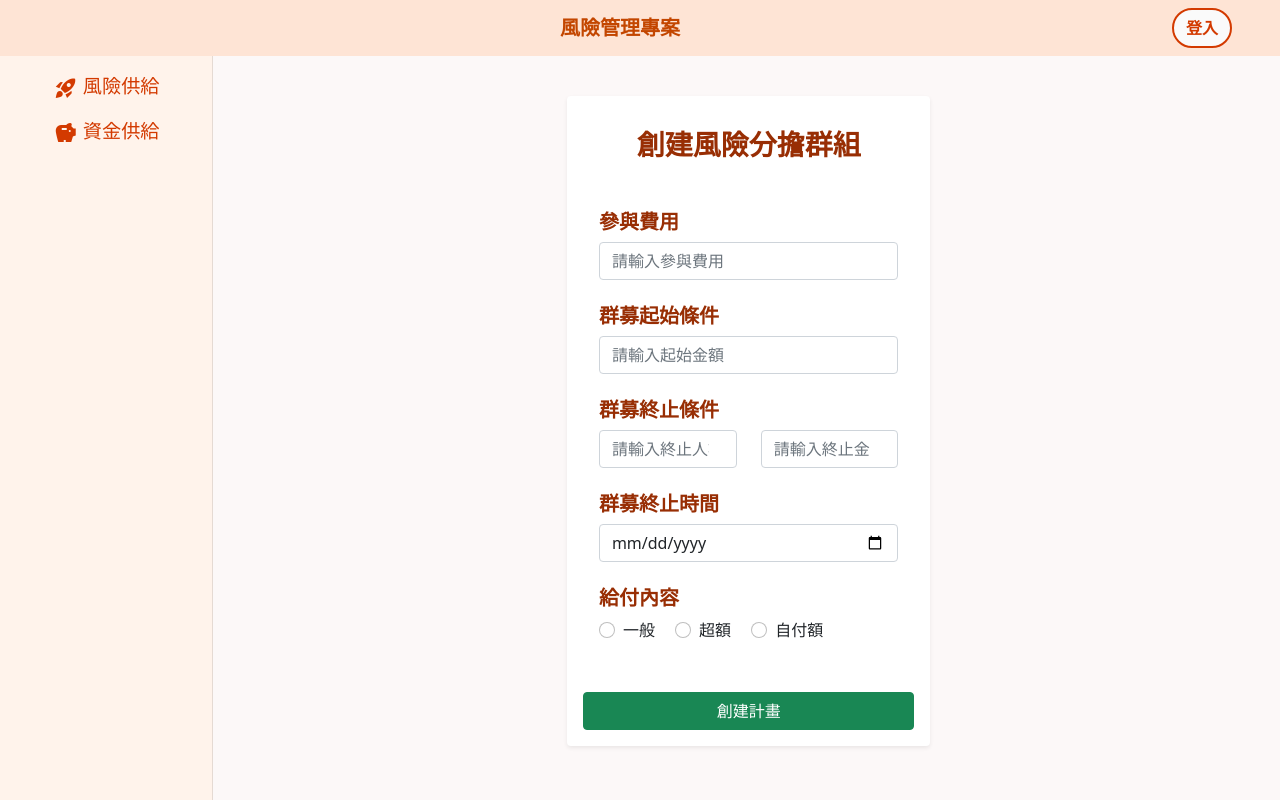
After one commit to AlfeeCNC/TT, a Django app: page /clubs/startPlan/createShareClub in a window 1280 px wide. The commit adds this page. Run offline with Django 4.2, Linux system fonts and the light colour scheme; some libraries are stand-ins or nearby versions.

Commit message:
add:團體計劃功能

```diff
--- /dev/null
+++ b/clubs/templates/startPlan/createShareClub.html
@@ -0,0 +1,59 @@
+{% extends 'base.html' %}
+{% block title %} 創建風險分擔團體 {% endblock title %}
+{% block content %}
+<section style="padding-top:48px;">
+    <div class="card mx-auto mt-5 shadow-sm w-35" style="width: 18rem; border: transparent;">
+        <div class="card-body">
+            <h3 class="card-title text-center mt-3" style="color:#982e04;"><strong>創建風險分擔群組</strong></h3>
+            <form action="" method="POST">
+                {% csrf_token %}
+                <div class="mt-5 ms-3 me-3 mb-4">
+                    <h5 class="form-label mb-2" style="color:#982e04;"><strong>參與費用</strong></h5>
+                    <input type="number" class="form-control" id="joinFee" name="joinFee" placeholder="請輸入參與費用">
+                </div>
+                <div class="ms-3 me-3 mb-4">
+                    <h5 class="form-label mb-2" style="color:#982e04;"><strong>群募起始條件</strong></h5>
+                    <input type="number" class="form-control" id="launchAmount" name="launchAmount" placeholder="請輸入起始金額">
+                </div>
+                <div class="ms-3 me-3 mb-4">
+                    <h5 class="form-label mb-2" style="color:#982e04;"><strong>群募終止條件</strong></h5>
+                    <div class="row">
+                        <div class="col">
+                            <input type="number" class="form-control" id="terminateNums" name="terminateNums" placeholder="請輸入終止人數">
+                        </div>
+                        <div class="col">
+                            <input type="number" class="form-control" id="terminateAmount" name="terminateAmount" placeholder="請輸入終止金額">
+                        </div>
+                    </div>
+                </div>
+                <div class="ms-3 me-3 mb-4">
+                    <h5 class="form-label mb-2" style="color:#982e04;"><strong>群募終止時間</strong></h5>
+                    <input type="date" class="form-control" id="deadline" name="deadline">
+                </div>
+                <div class="ms-3 me-3 mb-4">
+                    <h5 class="form-label mb-2" style="color:#982e04;"><strong>給付內容</strong></h5>
+                    <div class="form-check form-check-inline">
+                        <input class="form-check-input" type="radio" name="paymentContentOption" id="paymentContent1"
+                            value="一般">
+                        <label class="form-check-label" for="paymentContent1">一般</label>
+                    </div>
+                    <div class="form-check form-check-inline">
+                        <input class="form-check-input" type="radio" name="paymentContentOption" id="paymentContent2"
+                            value="超額">
+                        <label class="form-check-label" for="paymentContent2">超額</label>
+                    </div>
+                    <div class="form-check form-check-inline">
+                        <input class="form-check-input" type="radio" name="paymentContentOption" id="paymentContent3"
+                            value="自付額">
+                        <label class="form-check-label" for="paymentContent3">自付額</label>
+                    </div>
+                </div>
+                <button class="mt-4 btn btn-success w-100" type="submit">創建計畫</button>
+            </form>
+        </div>
+    </div>
+</section>
+{% endblock content %}
+
+{% block script %}
+{% endblock script %}
--- a/clubs/templates/startPlanForm/individualPlan.html
+++ b/clubs/templates/startPlan/individualPlan.html
@@ -13,7 +13,7 @@
                 </div>
                 <div class="ms-3 me-3 mb-4">
                     <h5 class="form-label mb-2" style="color:#982e04;"><strong>群募起始條件</strong></h5>
-                    <input type="number" class="form-control" id="launchFee" name="launchFee" placeholder="請輸入起始金額">
+                    <input type="number" class="form-control" id="launchAmount" name="launchAmount" placeholder="請輸入起始金額">
                 </div>
                 <div class="ms-3 me-3 mb-4">
                     <h5 class="form-label mb-2" style="color:#982e04;"><strong>群募終止時間</strong></h5>
--- a/clubs/urls.py
+++ b/clubs/urls.py
@@ -8,5 +8,7 @@ urlpatterns = [
     path('startPlan/verify', verify, name='verify'),
     path('startPlan/riskPool', riskPool, name='riskPool'),
     path('startPlan/individualPlan', createIndividualPlan, name='individualPlan'),
+    path('startPlan/createShareClub', createShareClub, name='createShareClub'),
+    path('startPlan/createMutualHelpClub', createMutualHelpClub, name='createMutualHelpClub'),
     path('startPlan/forms', FormWizardView.as_view([FormStepOne, FormStepTwo]), name="startPlanForm")
 ]
--- a/clubs/views.py
+++ b/clubs/views.py
@@ -10,19 +10,25 @@ from formtools.wizard.views import SessionWizardView
 # Create your views here.
 
 def verify(request):
-    return render(request, 'startPlanForm/verify.html')
+    return render(request, 'startPlan/verify.html')
 
 def riskPool(request):
-    return render(request, 'startPlanForm/chooseRiskPool.html')
+    return render(request, 'startPlan/chooseRiskPool.html')
 
 def createIndividualPlan(request):
     if request.POST:
         joinFee = request.POST['joinFee']
-        launchFee = request.POST['launchFee']
+        launchAmount = request.POST['launchAmount']
         deadline = request.POST['deadline']
         paymentContentOption = request.POST['paymentContentOption']
-        print(joinFee, launchFee, deadline, paymentContentOption)
-    return render(request, 'startPlanForm/individualPlan.html')
+        print(joinFee, launchAmount, deadline, paymentContentOption)
+    return render(request, 'startPlan/individualPlan.html')
+
+def createMutualHelpClub(request):
+    return render(request, 'startPlan/createMutualHelpClub.html')
+
+def createShareClub(request):
+    return render(request, 'startPlan/createShareClub.html')
 
 class FormWizardView(SessionWizardView):
     form_list = [FormStepOne, FormStepTwo]
--- a/static/js/websiteFunctions/chooseRiskPool.js
+++ b/static/js/websiteFunctions/chooseRiskPool.js
@@ -30,10 +30,10 @@ joinType2.addEventListener('change', function () {
     }
     else if (joinType1.value == '團體') {
         if (joinType2.value == '分擔') {
-            btns.innerHTML = '<a class="mt-4 btn btn-success w-100" href={% url "startPlanForm" %}>創建風險分擔群組</a> <a class="mt-1 btn btn-warning w-100" href={% url "startPlanForm" %}>加入現有群組</a>'
+            btns.innerHTML = '<a class="mt-4 btn btn-success w-100" href="/clubs/startPlan/createShareClub"}>創建風險分擔群組</a> <a class="mt-1 btn btn-warning w-100" href={% url "startPlanForm" %}>加入現有群組</a>'
         }
         else if (joinType2.value == '互助') {
-            btns.innerHTML = '<a class="mt-4 btn btn-success w-100" href={% url "startPlanForm" %}>創建風險互助群組</a> <a class="mt-1 btn btn-warning w-100" href={% url "startPlanForm" %}>加入現有群組</a>'
+            btns.innerHTML = '<a class="mt-4 btn btn-success w-100" href="/clubs/startPlan/createMutualHelpClub" %}>創建風險互助群組</a> <a class="mt-1 btn btn-warning w-100" href={% url "startPlanForm" %}>加入現有群組</a>'
         }
     }
 })
```
Also changed, not shown: clubs/templates/startPlan/createMutualHelpClub.html (added, +48 -0 lines), clubs/templates/startPlan/chooseRiskPool.html (renamed from clubs/templates/startPlanForm/chooseRiskPool.html), clubs/templates/startPlan/verify.html (renamed from clubs/templates/startPlanForm/verify.html), 1 other file.
